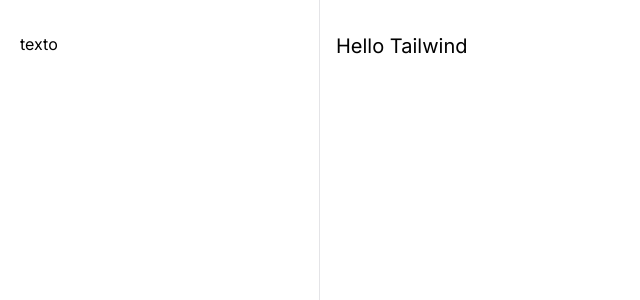
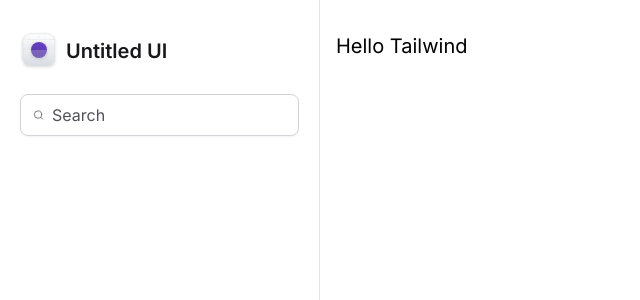
Before and after one commit to andreenakashima/tailwind-next, a Next.js app: page / in a window 1280 px wide. Shown: the top 300 px of the page, without its empty margins (0-640 px from the left). Built offline with nearby package versions, Linux system fonts and the light colour scheme.

Commit message:
Logo e busca

```diff
--- a/package.json
+++ b/package.json
@@ -13,6 +13,7 @@
     "@types/react": "18.2.18",
     "@types/react-dom": "18.2.7",
     "autoprefixer": "10.4.14",
+    "lucide-react": "^0.263.1",
     "next": "13.4.12",
     "postcss": "8.4.27",
     "react": "18.2.0",
--- a/src/app/layout.tsx
+++ b/src/app/layout.tsx
@@ -1,3 +1,4 @@
+import Sidebar from "@/componenst/Sidebar";
 import "./globals.css";
 import type { Metadata } from "next";
 import { Inter } from "next/font/google";
@@ -18,7 +19,7 @@
 		<html lang="en">
 			<body className={inter.className}>
 				<div className="min-h-screen grid grid-cols-app">
-					<aside className="border-r border-zinc-200 px-5 py-8">texto</aside>
+					<Sidebar />
 					<main className="px-4 pb-12 pt-8">{children}</main>
 				</div>
 			</body>
--- /dev/null
+++ b/src/componenst/Sidebar/Logo.tsx
@@ -0,0 +1,212 @@
+function Logo() {
+	return (
+		<strong className="flex items-center gap-2 text-xl font-semibold text-zinc-900">
+			<svg
+				width={38}
+				height={38}
+				viewBox="0 0 38 38"
+				fill="none"
+				xmlns="http://www.w3.org/2000/svg"
+			>
+				<g filter="url(#filter0_dd_973_307)">
+					<g clipPath="url(#clip0_973_307)">
+						<rect x={3} y={2} width={32} height={32} rx={8} fill="#fff" />
+						<rect
+							x={3}
+							y={2}
+							width={32}
+							height={32}
+							rx={8}
+							fill="url(#paint0_linear_973_307)"
+						/>
+						<path
+							fillRule="evenodd"
+							clipRule="evenodd"
+							d="M19 4.039c-7.71 0-13.961 6.25-13.961 13.961 0 7.71 6.25 13.961 13.961 13.961 7.71 0 13.961-6.25 13.961-13.961 0-7.71-6.25-13.961-13.961-13.961zM4.961 18c0-7.753 6.286-14.039 14.039-14.039S33.039 10.247 33.039 18 26.753 32.039 19 32.039 4.961 25.753 4.961 18z"
+							fill="#D0D5DD"
+						/>
+						<path
+							fillRule="evenodd"
+							clipRule="evenodd"
+							d="M19 14.078a3.922 3.922 0 100 7.845 3.922 3.922 0 000-7.845zM15 18a4 4 0 118 0 4 4 0 01-8 0z"
+							fill="#D0D5DD"
+						/>
+						<path
+							fillRule="evenodd"
+							clipRule="evenodd"
+							d="M19 15.32a2.68 2.68 0 100 5.36 2.68 2.68 0 000-5.36zM16.243 18a2.757 2.757 0 115.514 0 2.757 2.757 0 01-5.514 0z"
+							fill="#D0D5DD"
+						/>
+						<path d="M18.961 2h.078v32h-.078V2z" fill="#D0D5DD" />
+						<path d="M35 17.96v.079H3v-.078h32z" fill="#D0D5DD" />
+						<path
+							d="M29.602 2h.078v32h-.078V2zM13.64 2h.078v32h-.077V2zM24.282 2h.077v32h-.077V2zM8.32 2h.078v32H8.32V2z"
+							fill="#D0D5DD"
+						/>
+						<path
+							d="M35 28.602v.077H3v-.077h32zM35 12.64v.078H3v-.077h32zM35 23.281v.078H3v-.078h32zM35 7.32v.078H3V7.32h32z"
+							fill="#D0D5DD"
+						/>
+						<g filter="url(#filter1_dd_973_307)">
+							<circle
+								cx={19}
+								cy={18}
+								r={8}
+								fill="url(#paint1_linear_973_307)"
+							/>
+						</g>
+						<g filter="url(#filter2_b_973_307)">
+							<path
+								d="M3 18h32v3.2c0 4.48 0 6.72-.872 8.432a8 8 0 01-3.496 3.496C28.92 34 26.68 34 22.2 34h-6.4c-4.48 0-6.72 0-8.432-.872a8 8 0 01-3.496-3.496C3 27.92 3 25.68 3 21.2V18z"
+								fill="#fff"
+								fillOpacity={0.2}
+							/>
+						</g>
+					</g>
+					<rect
+						x={3.15}
+						y={2.15}
+						width={31.7}
+						height={31.7}
+						rx={7.85}
+						stroke="#D0D5DD"
+						strokeWidth={0.3}
+					/>
+				</g>
+				<defs>
+					<filter
+						id="filter0_dd_973_307"
+						x={0}
+						y={0}
+						width={38}
+						height={38}
+						filterUnits="userSpaceOnUse"
+						colorInterpolationFilters="sRGB"
+					>
+						<feFlood floodOpacity={0} result="BackgroundImageFix" />
+						<feColorMatrix
+							in="SourceAlpha"
+							values="0 0 0 0 0 0 0 0 0 0 0 0 0 0 0 0 0 0 127 0"
+							result="hardAlpha"
+						/>
+						<feOffset dy={1} />
+						<feGaussianBlur stdDeviation={1} />
+						<feColorMatrix values="0 0 0 0 0.0627451 0 0 0 0 0.0941176 0 0 0 0 0.156863 0 0 0 0.06 0" />
+						<feBlend
+							in2="BackgroundImageFix"
+							result="effect1_dropShadow_973_307"
+						/>
+						<feColorMatrix
+							in="SourceAlpha"
+							values="0 0 0 0 0 0 0 0 0 0 0 0 0 0 0 0 0 0 127 0"
+							result="hardAlpha"
+						/>
+						<feOffset dy={1} />
+						<feGaussianBlur stdDeviation={1.5} />
+						<feColorMatrix values="0 0 0 0 0.0627451 0 0 0 0 0.0941176 0 0 0 0 0.156863 0 0 0 0.1 0" />
+						<feBlend
+							in2="effect1_dropShadow_973_307"
+							result="effect2_dropShadow_973_307"
+						/>
+						<feBlend
+							in="SourceGraphic"
+							in2="effect2_dropShadow_973_307"
+							result="shape"
+						/>
+					</filter>
+					<filter
+						id="filter1_dd_973_307"
+						x={8}
+						y={8}
+						width={22}
+						height={22}
+						filterUnits="userSpaceOnUse"
+						colorInterpolationFilters="sRGB"
+					>
+						<feFlood floodOpacity={0} result="BackgroundImageFix" />
+						<feColorMatrix
+							in="SourceAlpha"
+							values="0 0 0 0 0 0 0 0 0 0 0 0 0 0 0 0 0 0 127 0"
+							result="hardAlpha"
+						/>
+						<feOffset dy={1} />
+						<feGaussianBlur stdDeviation={1} />
+						<feColorMatrix values="0 0 0 0 0.0627451 0 0 0 0 0.0941176 0 0 0 0 0.156863 0 0 0 0.06 0" />
+						<feBlend
+							in2="BackgroundImageFix"
+							result="effect1_dropShadow_973_307"
+						/>
+						<feColorMatrix
+							in="SourceAlpha"
+							values="0 0 0 0 0 0 0 0 0 0 0 0 0 0 0 0 0 0 127 0"
+							result="hardAlpha"
+						/>
+						<feOffset dy={1} />
+						<feGaussianBlur stdDeviation={1.5} />
+						<feColorMatrix values="0 0 0 0 0.0627451 0 0 0 0 0.0941176 0 0 0 0 0.156863 0 0 0 0.1 0" />
+						<feBlend
+							in2="effect1_dropShadow_973_307"
+							result="effect2_dropShadow_973_307"
+						/>
+						<feBlend
+							in="SourceGraphic"
+							in2="effect2_dropShadow_973_307"
+							result="shape"
+						/>
+					</filter>
+					<filter
+						id="filter2_b_973_307"
+						x={-2}
+						y={13}
+						width={42}
+						height={26}
+						filterUnits="userSpaceOnUse"
+						colorInterpolationFilters="sRGB"
+					>
+						<feFlood floodOpacity={0} result="BackgroundImageFix" />
+						<feGaussianBlur in="BackgroundImageFix" stdDeviation={2.5} />
+						<feComposite
+							in2="SourceAlpha"
+							operator="in"
+							result="effect1_backgroundBlur_973_307"
+						/>
+						<feBlend
+							in="SourceGraphic"
+							in2="effect1_backgroundBlur_973_307"
+							result="shape"
+						/>
+					</filter>
+					<linearGradient
+						id="paint0_linear_973_307"
+						x1={19}
+						y1={2}
+						x2={19}
+						y2={34}
+						gradientUnits="userSpaceOnUse"
+					>
+						<stop stopColor="#fff" />
+						<stop offset={1} stopColor="#D0D5DD" />
+					</linearGradient>
+					<linearGradient
+						id="paint1_linear_973_307"
+						x1={15}
+						y1={26}
+						x2={23}
+						y2={10}
+						gradientUnits="userSpaceOnUse"
+					>
+						<stop stopColor="#53389E" />
+						<stop offset={1} stopColor="#6941C6" />
+					</linearGradient>
+					<clipPath id="clip0_973_307">
+						<rect x={3} y={2} width={32} height={32} rx={8} fill="#fff" />
+					</clipPath>
+				</defs>
+			</svg>
+
+			<span>Untitled UI</span>
+		</strong>
+	);
+}
+
+export default Logo;
--- /dev/null
+++ b/src/componenst/Sidebar/index.tsx
@@ -0,0 +1,20 @@
+import { Search } from "lucide-react";
+import Logo from "./Logo";
+
+const Sidebar = () => {
+	return (
+		<aside className="border-r border-zinc-200 px-5 py-8 space-y-6">
+			<Logo />
+
+			<div className="flex w-full items-center gap-2 rounded-lg border border-zinc-300 py-2 px-3 shadow-sm">
+				<Search className="w-5 h-5 text-zinc-500" />
+				<input
+					className="flex-1 border-0 bg-transparent p-0 text-zinc-900 placeholder-zinc-600"
+					placeholder="Search"
+				/>
+			</div>
+		</aside>
+	);
+};
+
+export default Sidebar;
```
Also changed, not shown: 1 other file (tests, documents, lock files or other folders).
